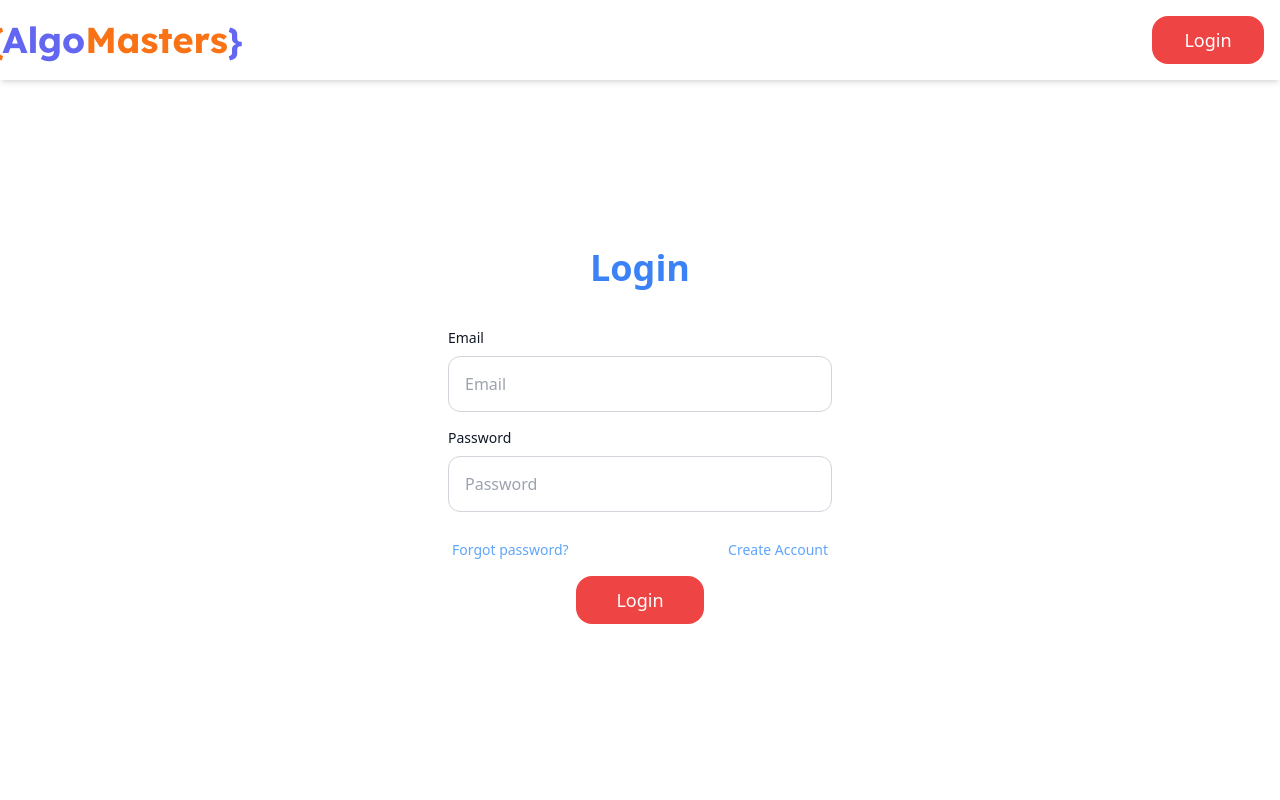
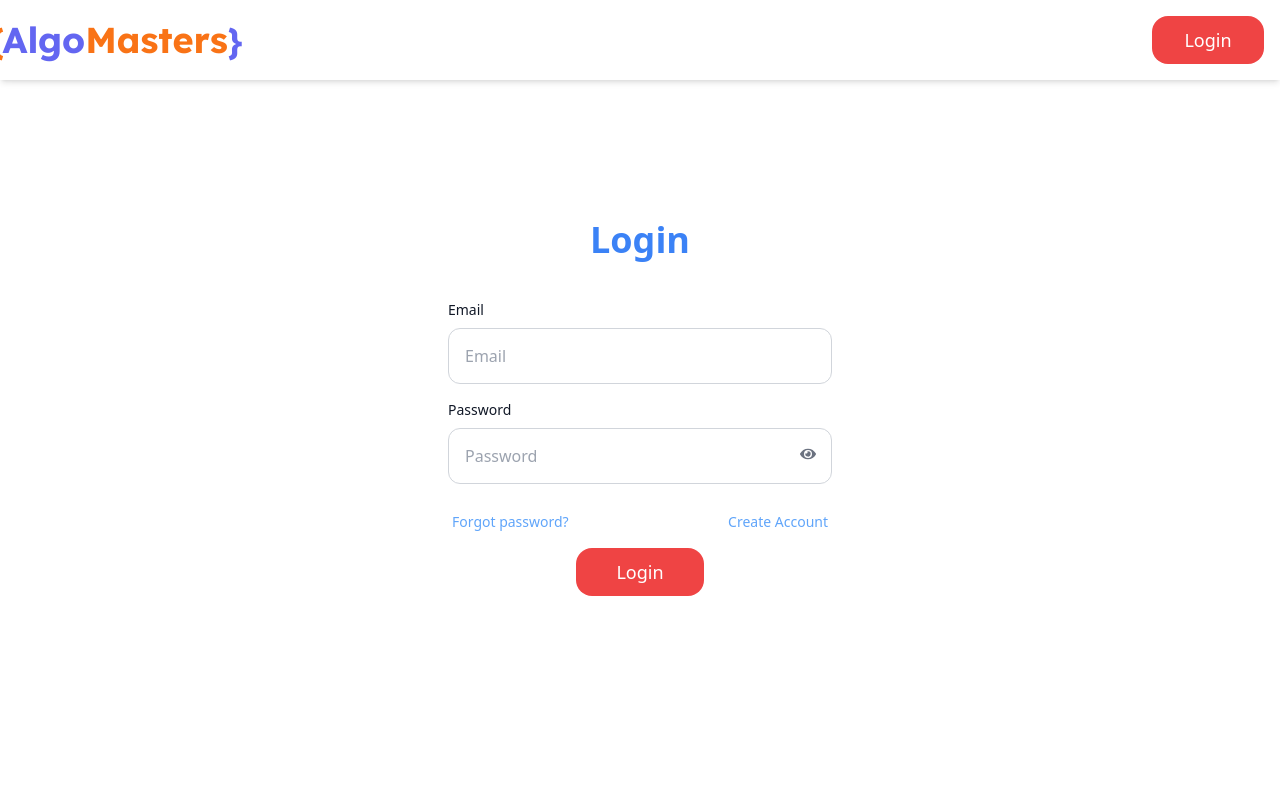
Before and after one commit to Dhiraj-2004/AlgoMaster, a React (Vite) app in the folder frontend/: page /login in a window 1280 px wide. Shown: the top 800 px of the page. Built offline with nearby package versions, Linux system fonts and the light colour scheme.

Commit message:
password eye icon

```diff
--- a/frontend/src/component/InputField.jsx
+++ b/frontend/src/component/InputField.jsx
@@ -1,10 +1,13 @@
 import PropTypes from 'prop-types';
 import { useContext, useEffect, useState } from 'react';
 import { ThemeContext } from '../context/ThemeContext';
+import { FaEye, FaEyeSlash } from 'react-icons/fa';
 
-const InputField = ({ type, value, onChange, placeholder, label}) => {
+const InputField = ({ type, value, onChange, placeholder, label }) => {
   const { theme } = useContext(ThemeContext);
   const [themes, setThemes] = useState(theme);
+  const [showPassword, setShowPassword] = useState(false);
+
   useEffect(() => {
     setThemes(theme);
   }, [theme]);
@@ -13,20 +16,32 @@ const InputField = ({ type, value, onChange, placeholder, label}) => {
     ? 'border-gray-600 bg-zinc-800 text-white'
     : 'border-gray-300 bg-white text-black';
 
-  const labelStyles = themes === 'dark'
-    ? 'text-white'
-    : 'text-gray-900';
+  const labelStyles = themes === 'dark' ? 'text-white' : 'text-gray-900';
+
+  const togglePasswordVisibility = () => {
+    setShowPassword(!showPassword);
+  };
+
   return (
-    <div className="flex flex-col space-y-2 w-full">
-      {label && <label className={`text-sm font-medium ${labelStyles} text-sm font-medium`}>{label}</label>}
+    <div className="flex flex-col space-y-2 w-full relative">
+      {label && <label className={`text-sm font-medium ${labelStyles}`}>{label}</label>}
       <input
-        className={`w-full h-14 p-4 border ${inputStyles} rounded-xl focus:ring-2 focus:ring-[#ff5757] focus:outline-none`}
-        type={type}
+        className={`w-full h-14 p-4 border ${inputStyles} rounded-xl focus:ring-2 focus:ring-[#ff5757] focus:outline-none pr-12`}
+        type={type === 'password' && showPassword ? 'text' : type}
         value={value}
         onChange={onChange}
         placeholder={placeholder}
         required
       />
+      {type === 'password' && (
+        <button
+          type="button"
+          onClick={togglePasswordVisibility}
+          className="absolute right-4 top-1/2 -translate-y-1/4 flex items-center text-gray-500 hover:text-gray-700 focus:outline-none"
+          >
+          {showPassword ? <FaEyeSlash /> : <FaEye />}
+        </button>
+      )}
     </div>
   );
 };
--- a/frontend/src/pages/Login.jsx
+++ b/frontend/src/pages/Login.jsx
@@ -81,7 +81,7 @@ const LoginForm = () => {
   return (
     <form
       onSubmit={onSubmitHandler}
-      className="flex flex-col items-center w-[90%] sm:max-w-96 m-auto mt-12 gap-4 mb-24"
+      className="flex flex-col items-center w-[90%] sm:max-w-96 m-auto mt-5 gap-4 mb-24"
     >
       <div className="inline-flex items-center gap-2 mb-6 mt-10">
         <p className="text-4xl font-semibold text-pretty text-blue-500">{currentState}</p>
```
Also changed, not shown: 2 other files (tests, documents, lock files or other folders).
